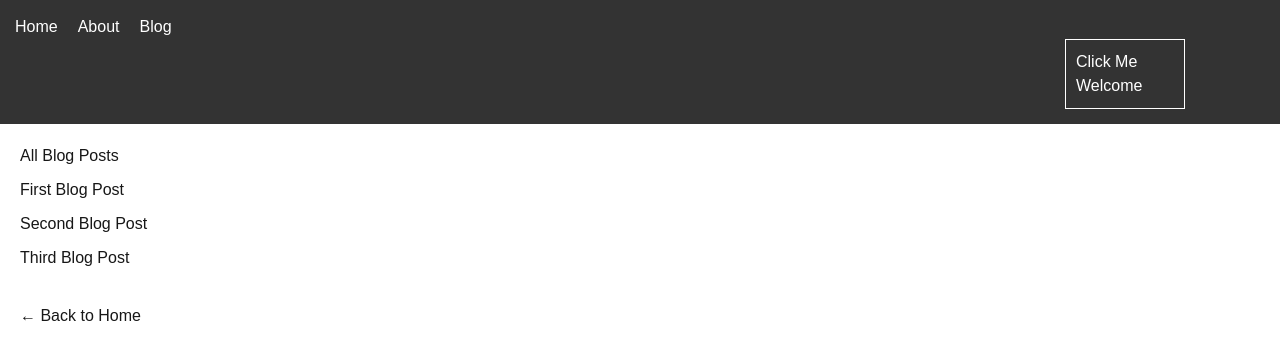
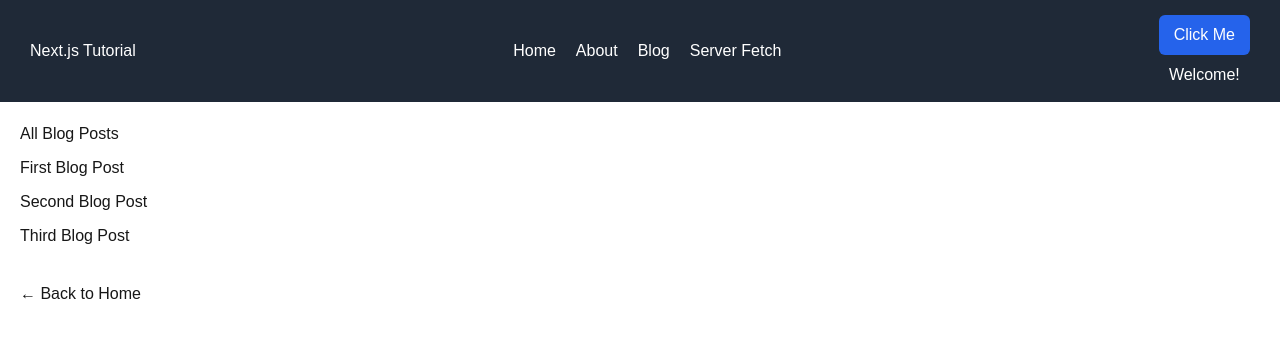
Before and after one commit to Anousha-Ahmed/NextJs-Learning, a Next.js app in the folder my-app/: page /blog in a window 1280 px wide. Both pictures are taken after a click on the button "Click Me". Shown: the top 360 px of the page. Built offline with nearby package versions, Linux system fonts and the light colour scheme.

Commit message:
Added server component data fetching

```diff
--- a/my-app/app/blog/page.js
+++ b/my-app/app/blog/page.js
@@ -7,7 +7,7 @@ const posts = [
     {id:3 , title:"Third Blog Post"}
 ]
 
-const blog = () => {
+const Blog = () => {
   return (
     <div>
       <h2>All Blog Posts</h2>
@@ -22,4 +22,4 @@ const blog = () => {
   )
 }
 
-export default blog
+export default Blog
--- a/my-app/app/components/Navbar.js
+++ b/my-app/app/components/Navbar.js
@@ -7,37 +7,69 @@ export default function Navbar() {
   const [message, setMessage] = useState("");
 
   return (
-    <>
-      <nav style={{ background: "#333", padding: "15px", color: "white" }}>
-        <Link href="/" style={{ marginRight: "20px", color: "white" }}>
+    <nav
+      style={{
+        background: "#1f2937",
+        color: "white",
+        padding: "15px 30px",
+        display: "flex",
+        justifyContent: "space-between",
+        alignItems: "center",
+      }}
+    >
+      {/* Logo */}
+      <h2 style={{ margin: 0 }}>Next.js Tutorial</h2>
+
+      {/* Navigation Links */}
+      <div style={{ display: "flex", gap: "20px" }}>
+        <Link href="/" style={{ color: "white", textDecoration: "none" }}>
           Home
         </Link>
 
-        <Link href="/about" style={{ marginRight: "20px", color: "white" }}>
+        <Link href="/about" style={{ color: "white", textDecoration: "none" }}>
           About
         </Link>
 
-        <Link href="/blog" style={{ color: "white" }}>
+        <Link href="/blog" style={{ color: "white", textDecoration: "none" }}>
           Blog
         </Link>
 
-        <div
+        <Link
+          href="/server-fetch"
+          style={{ color: "white", textDecoration: "none" }}
+        >
+          Server Fetch
+        </Link>
+      </div>
+
+      {/* Button */}
+      <div>
+        <button
+          onClick={() => setMessage("Welcome!")}
           style={{
-            width: "120px",
-            border: "1px solid white",
-            padding: "10px",
-            display: "inline-block",
-            marginLeft: "1050px",
-            verticalAlign: "middle",
+            background: "#2563eb",
+            color: "white",
+            border: "none",
+            padding: "8px 15px",
+            borderRadius: "6px",
+            cursor: "pointer",
           }}
         >
-          <button onClick={() => setMessage("Welcome")}>
-            Click Me
-          </button>
+          Click Me
+        </button>
 
-          <p>{message}</p>
-        </div>
-      </nav>
-    </>
+        {message && (
+          <p
+            style={{
+              marginTop: "8px",
+              marginBottom: 0,
+              textAlign: "center",
+            }}
+          >
+            {message}
+          </p>
+        )}
+      </div>
+    </nav>
   );
 }
--- /dev/null
+++ b/my-app/app/server-fetch/page.jsx
@@ -0,0 +1,20 @@
+export default async function ServerFetch(){
+    const res = await fetch("https://jsonplaceholder.typicode.com/posts?_limit=5"); // run on server not browser and give browser ready made HTML that's why called server component
+    const posts = await res.json();
+
+    return(
+        <div>
+            <h2>Server Fetch Example</h2>
+            <br/>
+            {
+                posts.map(post=>(
+                    <div key={post.id}>
+                        <h3>Title :{post.title}</h3>
+                        <p>Content :{post.body}</p>
+                        <br/>
+                    </div>
+                ))
+            }
+        </div>
+    )
+}
```
